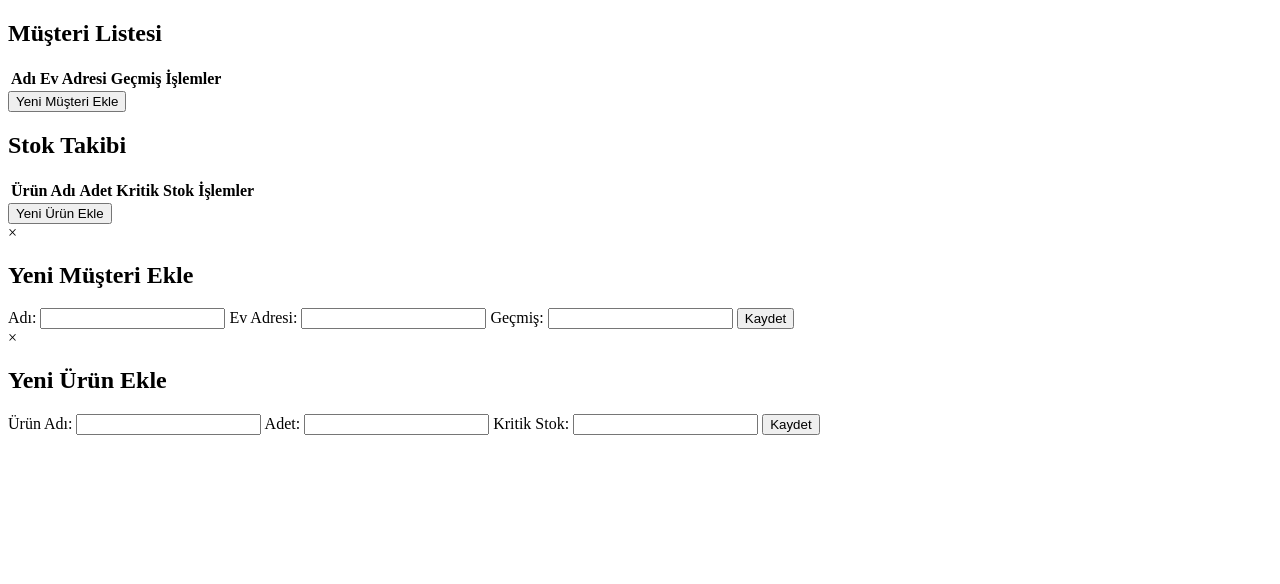
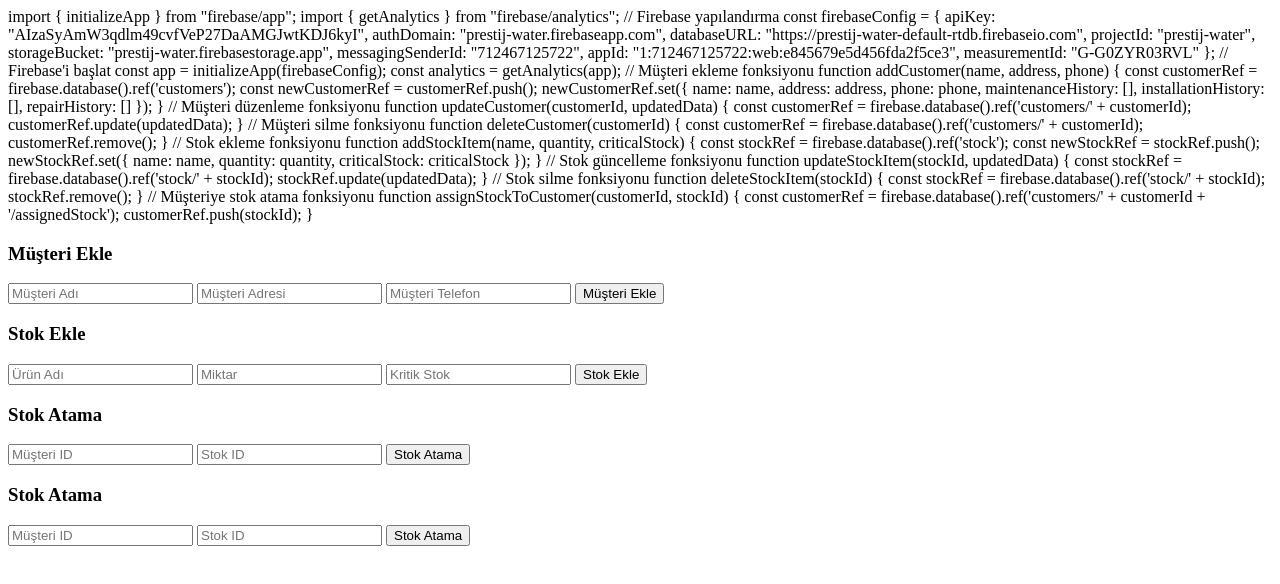
Before and after one commit to barangvn/Prestij_Water, a plain HTML site: page index.html in a window 1280 px wide. Drawn offline with Linux system fonts and the light colour scheme.

Commit message:
Update index.html

```diff
--- a/index.html
+++ b/index.html
@@ -1,86 +1,102 @@
-<!DOCTYPE html>
-<html lang="tr">
-<head>
-  <meta charset="UTF-8">
-  <meta name="viewport" content="width=device-width, initial-scale=1.0">
-  <title>Su Arıtma Takip Sistemi</title>
-  <link rel="stylesheet" href="styles.css">
-</head>
-<body>
-  <div class="container">
-    <!-- Müşteri Listesi -->
-    <div class="customer-section">
-      <h2>Müşteri Listesi</h2>
-      <table id="customerTable">
-        <thead>
-          <tr>
-            <th>Adı</th>
-            <th>Ev Adresi</th>
-            <th>Geçmiş</th>
-            <th>İşlemler</th>
-          </tr>
-        </thead>
-        <tbody>
-          <!-- Müşteri Verisi Burada Listelenecek -->
-        </tbody>
-      </table>
-      <button id="addCustomerBtn">Yeni Müşteri Ekle</button>
-    </div>
+import { initializeApp } from "firebase/app";
+import { getAnalytics } from "firebase/analytics";
 
-    <!-- Stok Takibi -->
-    <div class="stock-section">
-      <h2>Stok Takibi</h2>
-      <table id="stockTable">
-        <thead>
-          <tr>
-            <th>Ürün Adı</th>
-            <th>Adet</th>
-            <th>Kritik Stok</th>
-            <th>İşlemler</th>
-          </tr>
-        </thead>
-        <tbody>
-          <!-- Stok Verisi Burada Listelenecek -->
-        </tbody>
-      </table>
-      <button id="addStockBtn">Yeni Ürün Ekle</button>
-    </div>
-  </div>
+// Firebase yapılandırma
+const firebaseConfig = {
+    apiKey: "AIzaSyAmW3qdlm49cvfVeP27DaAMGJwtKDJ6kyI",
+    authDomain: "prestij-water.firebaseapp.com",
+    databaseURL: "https://prestij-water-default-rtdb.firebaseio.com",
+    projectId: "prestij-water",
+    storageBucket: "prestij-water.firebasestorage.app",
+    messagingSenderId: "712467125722",
+    appId: "1:712467125722:web:e845679e5d456fda2f5ce3",
+    measurementId: "G-G0ZYR03RVL"
+};
 
-  <!-- Müşteri Ekleme/Düzenleme Modalı -->
-  <div id="customerModal" class="modal">
-    <div class="modal-content">
-      <span id="closeModal" class="close">&times;</span>
-      <h2>Yeni Müşteri Ekle</h2>
-      <form id="customerForm">
-        <label for="customerName">Adı:</label>
-        <input type="text" id="customerName" required>
-        <label for="customerAddress">Ev Adresi:</label>
-        <input type="text" id="customerAddress" required>
-        <label for="customerHistory">Geçmiş:</label>
-        <input type="text" id="customerHistory">
-        <button type="submit">Kaydet</button>
-      </form>
-    </div>
-  </div>
-
-  <!-- Stok Ekleme Modalı -->
-  <div id="stockModal" class="modal">
-    <div class="modal-content">
-      <span id="closeStockModal" class="close">&times;</span>
-      <h2>Yeni Ürün Ekle</h2>
-      <form id="stockForm">
-        <label for="productName">Ürün Adı:</label>
-        <input type="text" id="productName" required>
-        <label for="productQuantity">Adet:</label>
-        <input type="number" id="productQuantity" required>
-        <label for="criticalStock">Kritik Stok:</label>
-        <input type="number" id="criticalStock" required>
-        <button type="submit">Kaydet</button>
-      </form>
-    </div>
-  </div>
-
-  <script src="app.js"></script>
-</body>
-</html>
+// Firebase'i başlat
+const app = initializeApp(firebaseConfig);
+const analytics = getAnalytics(app);
+// Müşteri ekleme fonksiyonu
+function addCustomer(name, address, phone) {
+    const customerRef = firebase.database().ref('customers');
+    const newCustomerRef = customerRef.push();
+    newCustomerRef.set({
+        name: name,
+        address: address,
+        phone: phone,
+        maintenanceHistory: [],
+        installationHistory: [],
+        repairHistory: []
+    });
+}
+// Müşteri düzenleme fonksiyonu
+function updateCustomer(customerId, updatedData) {
+    const customerRef = firebase.database().ref('customers/' + customerId);
+    customerRef.update(updatedData);
+}
+// Müşteri silme fonksiyonu
+function deleteCustomer(customerId) {
+    const customerRef = firebase.database().ref('customers/' + customerId);
+    customerRef.remove();
+}
+// Stok ekleme fonksiyonu
+function addStockItem(name, quantity, criticalStock) {
+    const stockRef = firebase.database().ref('stock');
+    const newStockRef = stockRef.push();
+    newStockRef.set({
+        name: name,
+        quantity: quantity,
+        criticalStock: criticalStock
+    });
+}
+// Stok güncelleme fonksiyonu
+function updateStockItem(stockId, updatedData) {
+    const stockRef = firebase.database().ref('stock/' + stockId);
+    stockRef.update(updatedData);
+}
+// Stok silme fonksiyonu
+function deleteStockItem(stockId) {
+    const stockRef = firebase.database().ref('stock/' + stockId);
+    stockRef.remove();
+}
+// Müşteriye stok atama fonksiyonu
+function assignStockToCustomer(customerId, stockId) {
+    const customerRef = firebase.database().ref('customers/' + customerId + '/assignedStock');
+    customerRef.push(stockId);
+}
+<!-- Müşteri Ekleme -->
+<h3>Müşteri Ekle</h3>
+<input type="text" id="customerName" placeholder="Müşteri Adı" required>
+<input type="text" id="customerAddress" placeholder="Müşteri Adresi" required>
+<input type="text" id="customerPhone" placeholder="Müşteri Telefon" required>
+<button onclick="addCustomer(
+    document.getElementById('customerName').value,
+    document.getElementById('customerAddress').value,
+    document.getElementById('customerPhone').value
+)">Müşteri Ekle</button>
+<!-- Stok Ekleme -->
+<h3>Stok Ekle</h3>
+<input type="text" id="stockName" placeholder="Ürün Adı" required>
+<input type="number" id="stockQuantity" placeholder="Miktar" required>
+<input type="number" id="criticalStock" placeholder="Kritik Stok" required>
+<button onclick="addStockItem(
+    document.getElementById('stockName').value,
+    document.getElementById('stockQuantity').value,
+    document.getElementById('criticalStock').value
+)">Stok Ekle</button>
+<!-- Müşteriye Stok Atama -->
+<h3>Stok Atama</h3>
+<input type="text" id="customerIdForStock" placeholder="Müşteri ID">
+<input type="text" id="stockIdForCustomer" placeholder="Stok ID">
+<button onclick="assignStockToCustomer(
+    document.getElementById('customerIdForStock').value,
+    document.getElementById('stockIdForCustomer').value
+)">Stok Atama</button>
+<!-- Müşteriye Stok Atama -->
+<h3>Stok Atama</h3>
+<input type="text" id="customerIdForStock" placeholder="Müşteri ID">
+<input type="text" id="stockIdForCustomer" placeholder="Stok ID">
+<button onclick="assignStockToCustomer(
+    document.getElementById('customerIdForStock').value,
+    document.getElementById('stockIdForCustomer').value
+)">Stok Atama</button>
```
